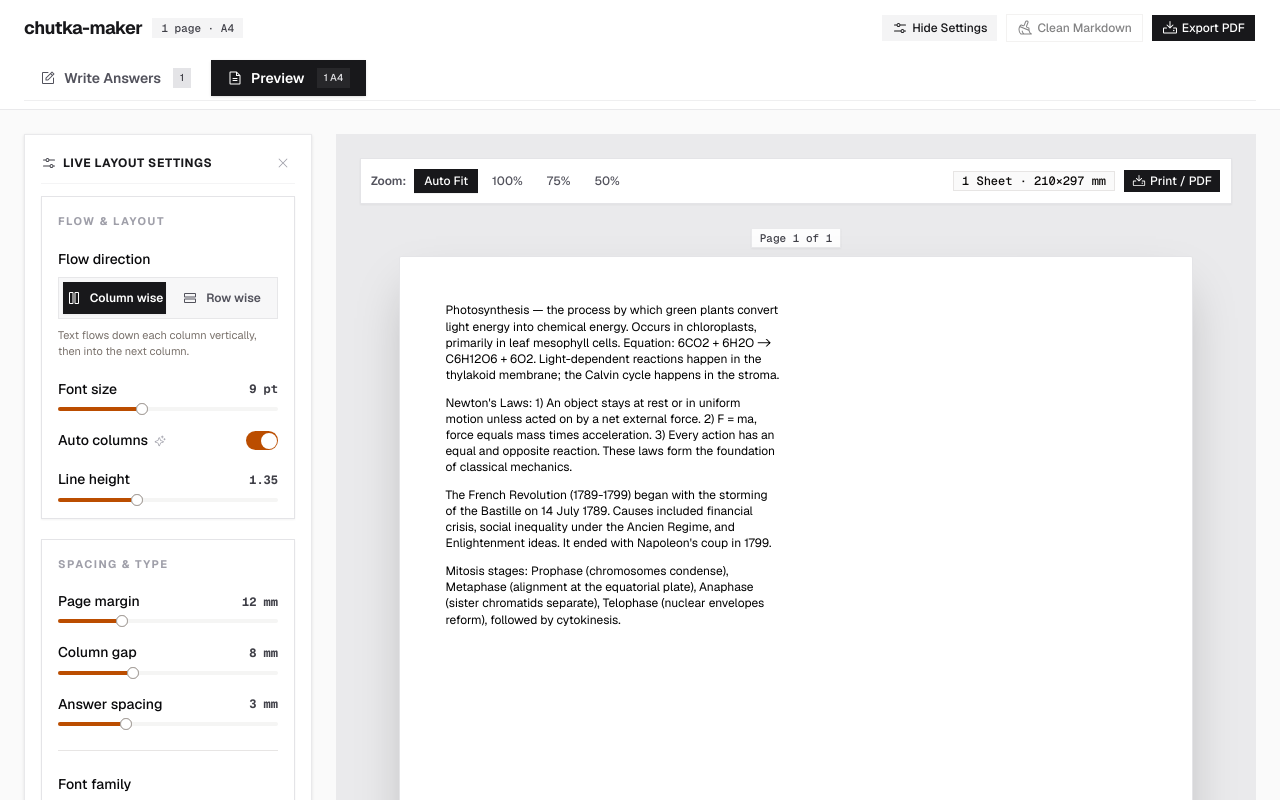
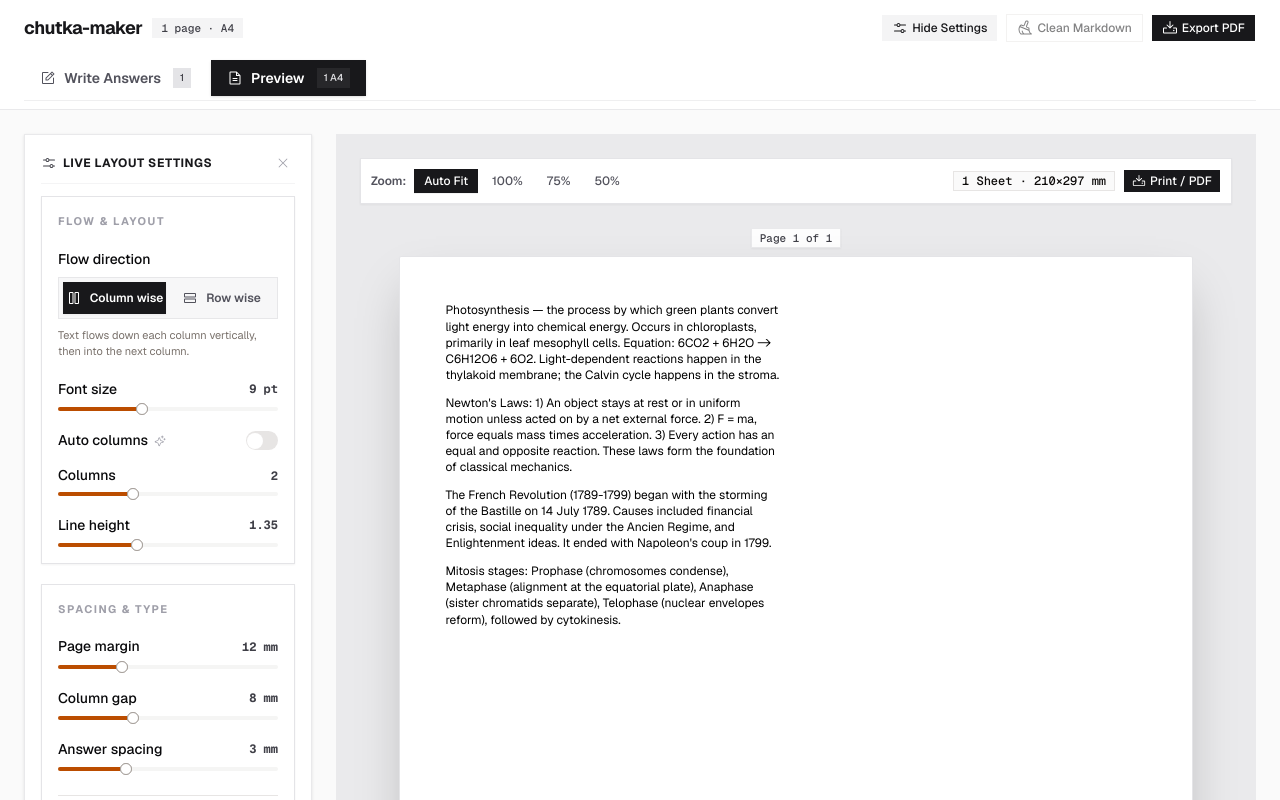
Before and after one commit to dronzer-786/chutka-maker, a Next.js app: page / in a window 1280 px wide. Shown: the top 800 px of the page. Built offline with nearby package versions, Linux system fonts and the light colour scheme.

Commit message:
set Auto Columns option default to off

```diff
--- a/components/chutka-maker.tsx
+++ b/components/chutka-maker.tsx
@@ -70,7 +70,7 @@ export default function ChutkaMaker() {
   const [blocks, setBlocks] = useState<Block[]>([]);
   const [settings, setSettings] = useState<Settings>(DEFAULT_SETTINGS);
   const [ready, setReady] = useState(false);
-  const [autoColumns, setAutoColumns] = useState(true);
+  const [autoColumns, setAutoColumns] = useState(false);
   const [activeTab, setActiveTab] = useState<"write" | "preview">("preview");
   const [showSettingsSidebar, setShowSettingsSidebar] = useState(true);
   const [activeId, setActiveId] = useState<string | null>(null);
```
